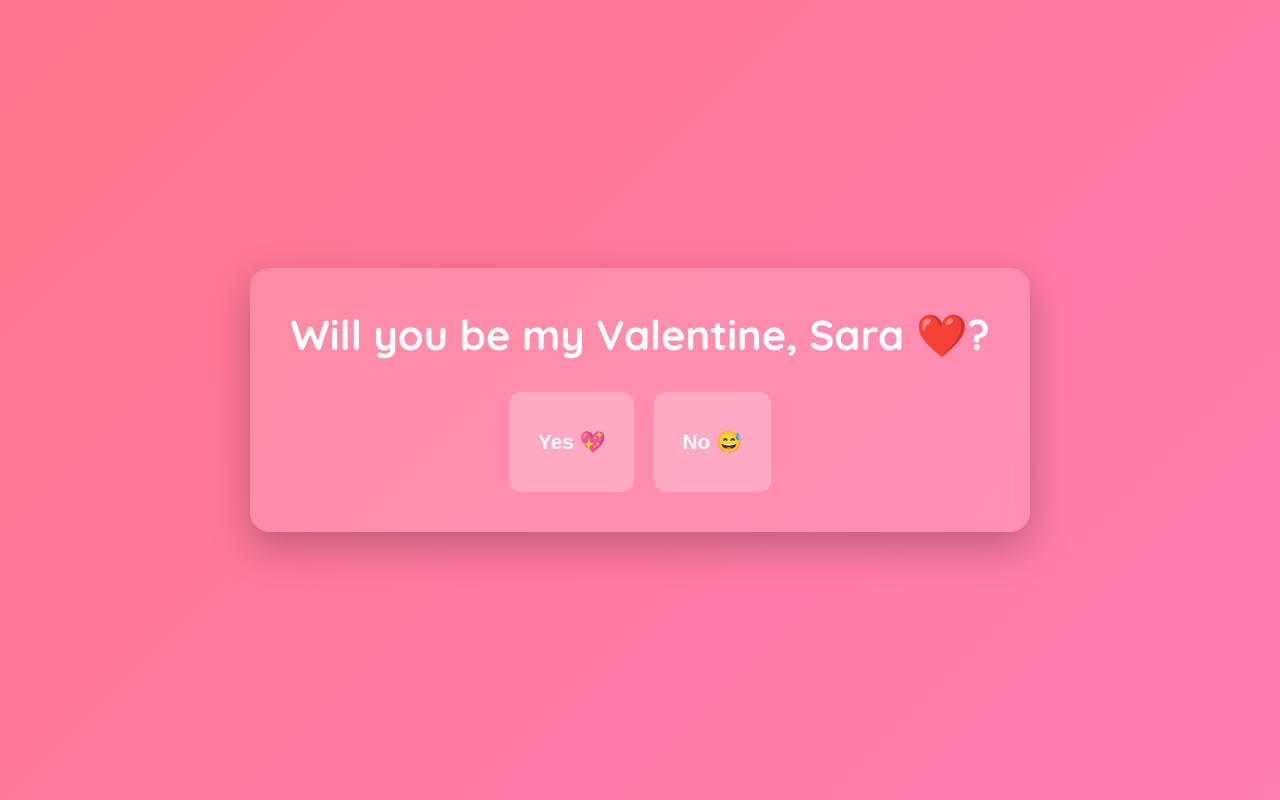
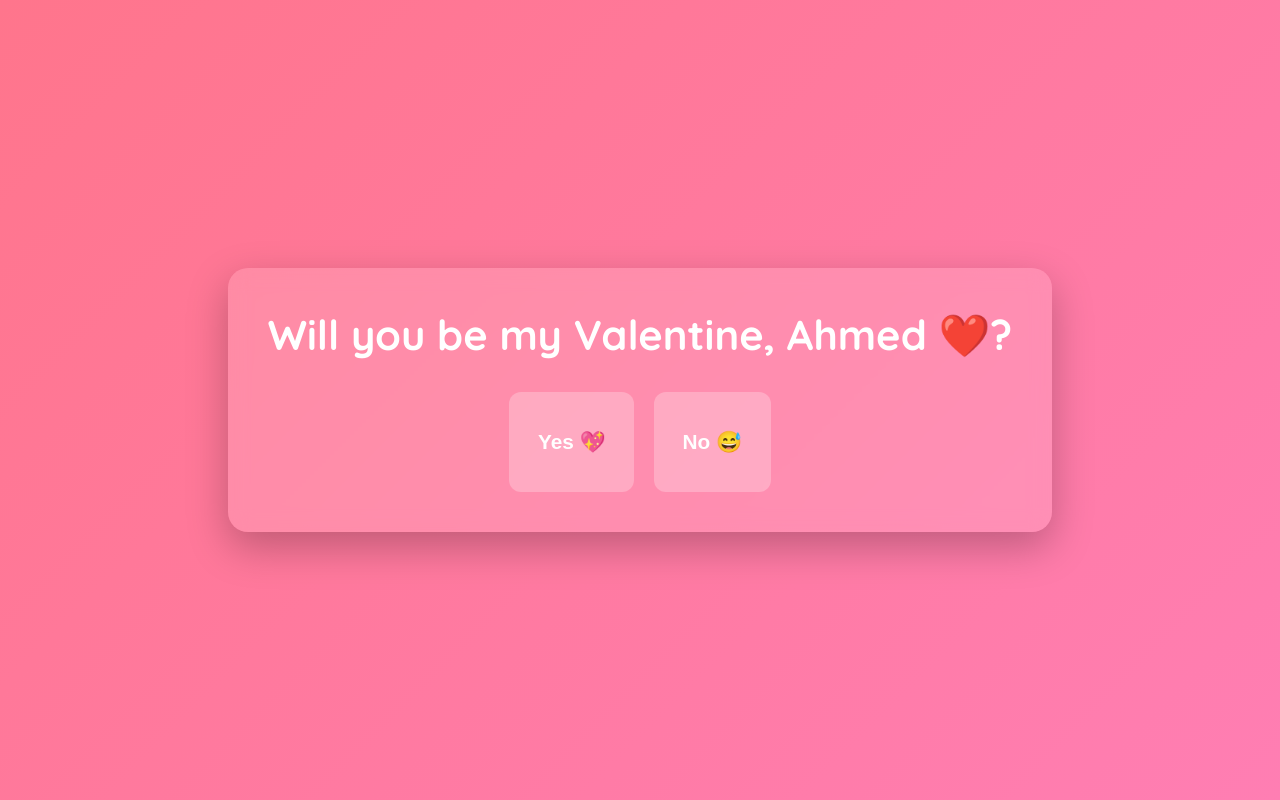
Before and after one commit to Ziad-Nabil/Valentine, a plain HTML site: page index.html in a window 1280 px wide. Drawn offline with Linux system fonts and the light colour scheme.

Commit message:
Update index.html

```diff
--- a/index.html
+++ b/index.html
@@ -121,7 +121,7 @@
 
 <body>
   <div id="container">
-    <div id="question">Will you be my Valentine, Sara ❤️?</div>
+    <div id="question">Will you be my Valentine, Ahmed ❤️?</div>
     <div id="buttons">
       <button id="yesButton" class="button">Yes 💖</button>
       <button id="noButton" class="button">No 😅</button>
```
